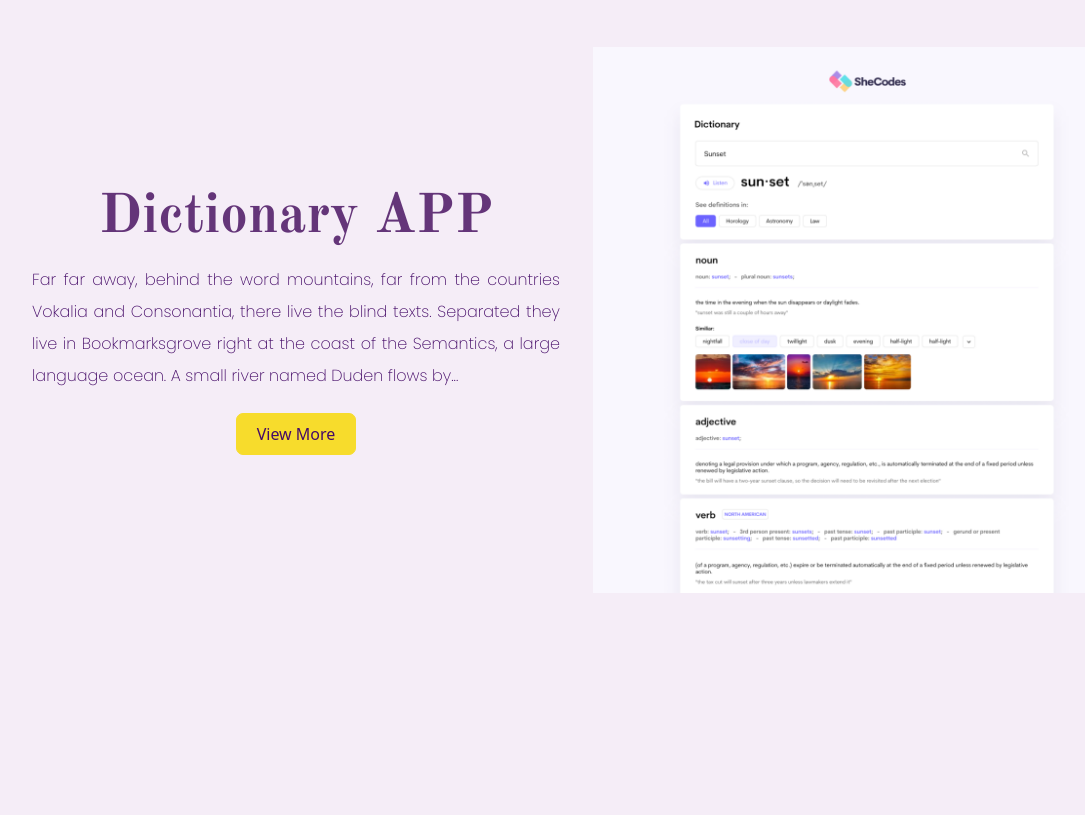
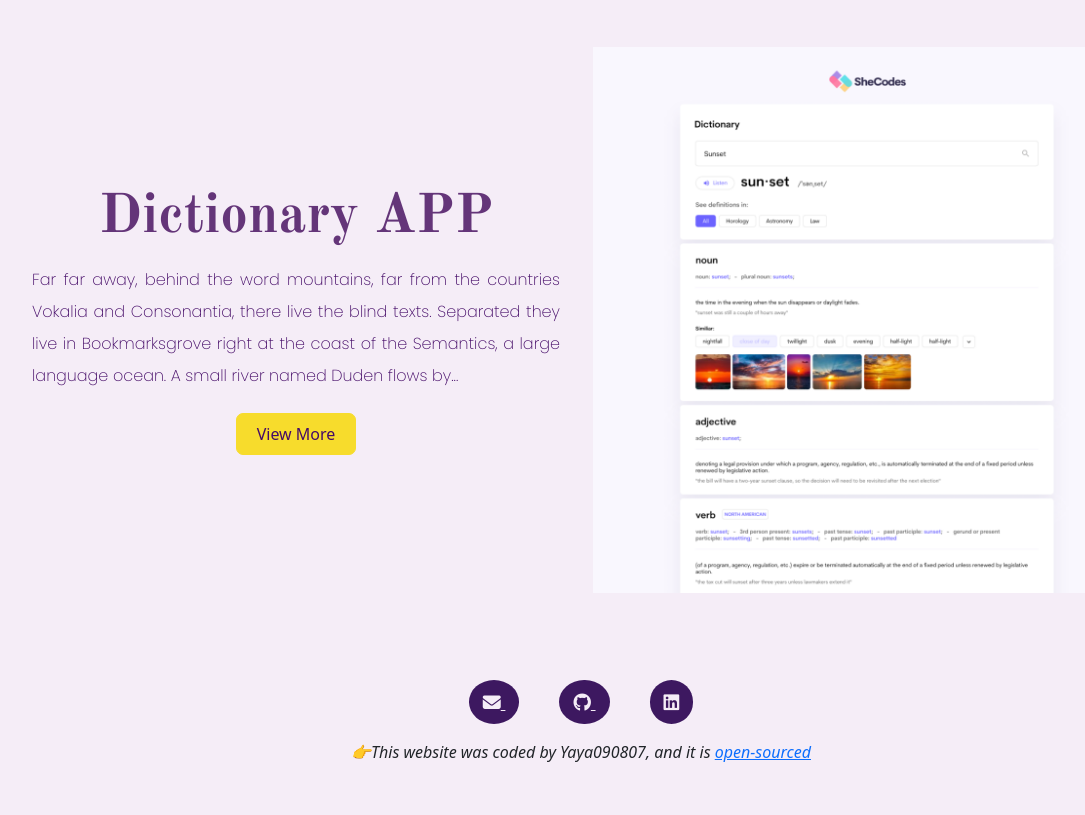
Before and after one commit to Yaya090807/Responsive-Portfolio, a plain HTML site: page index.html in a window 1280 px wide. Shown: the part 1438-2253 px from the top of the page, without its empty margins (59-1144 px from the left). Before the commit the page ends 2079 px from the top, so only its background shows below. Drawn offline with nearby package versions, Linux system fonts and the light colour scheme.

Commit message:
SetUp Footer
Coded html and css of the homepages footer

```diff
--- a/index.html
+++ b/index.html
@@ -129,6 +129,27 @@
                 <img class="img-fluid" src="images/dictionary.png"/>
             </div>
         </div>
+
+        <footer class="mt-5 mb-4 p-5">
+                <a href="mailto:jacqueline@shecodes.com" class="links" title="Maile Me">
+                    <i class="fa-solid fa-envelope"></i>
+                </a>
+
+                <a target="_blank" href="https://github.com/Yaya090807/Responsive-Portfolio" class="links" title="Look at GitHub">
+                    <i class="fa-brands fa-github"></i>
+                </a>
+
+                <a href="https://www.linkedin.com/in/jacqueline-porras/" target="_blank" class="links" title="Look at LinkeIn">
+                    <i class="fa-brands fa-linkedin"></i>
+                </a>
+
+                <div class="mt-4" style="font-style: italic;">
+                    👉This website was coded by Yaya090807, and it is
+                    <a target="_blank" href="https://github.com/Yaya090807/Responsive-Portfolio">
+                        open-sourced
+                    </a>
+                </div>
+        </footer>
     </div>
 </body>
 </html>
--- a/styles/style.css
+++ b/styles/style.css
@@ -19,8 +19,24 @@ p{
     font-family: var(--font-family-default);
 }
 
-footer a{
-    background-color: #643579;
+footer .links{
+    margin: 0 20px;
+    background-color: var(--color-font-title);
+    color: var(--color-font-default);
+    padding: 10px 14px;
+    font-size: 18px;
+    border-radius: 50%;
+    transition: all 100ms ease-out;
+}
+
+footer .links:hover{
+    margin: 0 20px;
+    color: var(--color-font-title);
+    background-color: var(--color-font-higlight);
+    padding: 10px 14px;
+    font-size: 18px;
+    border-radius: 50%;
+
 }
 
 .navbar{
```
